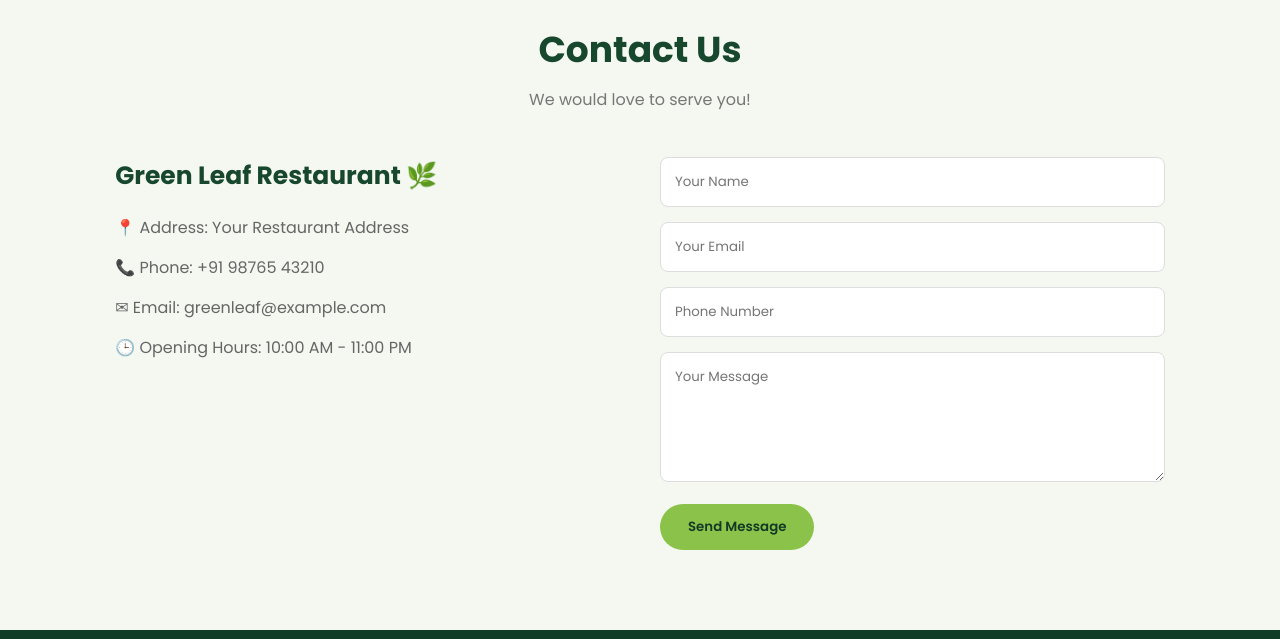
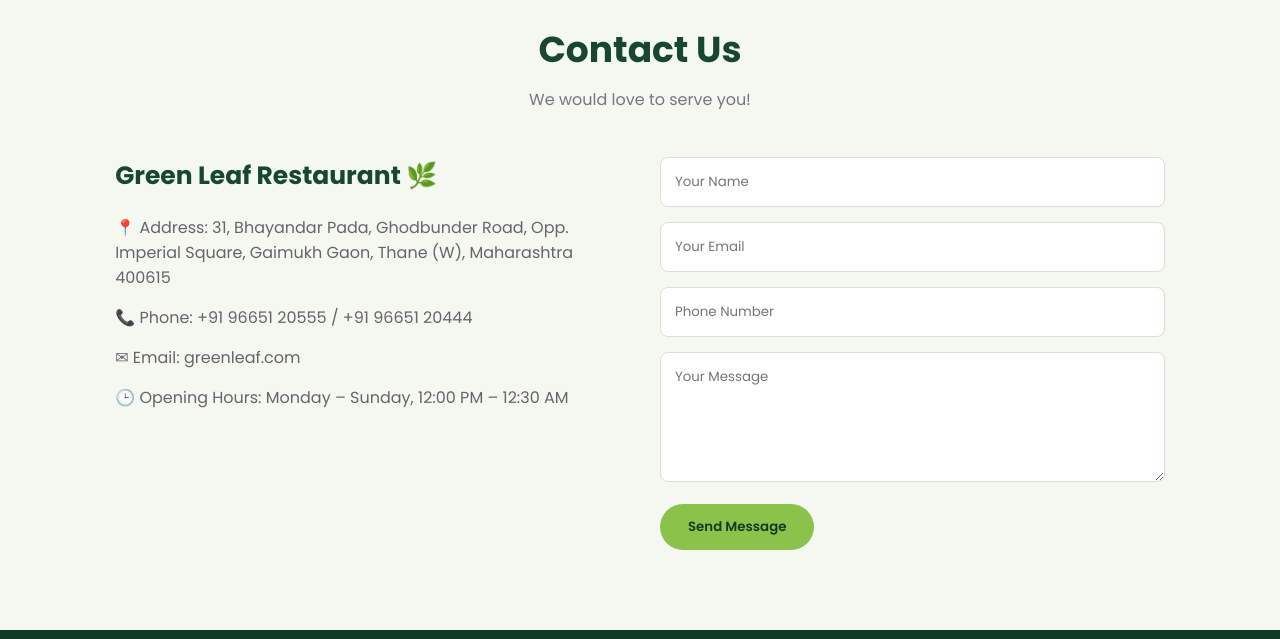
Before and after one commit to pandeyvighnesh0-cloud/legacy, a plain HTML site: page index.html in a window 1280 px wide. Shown: the part 3538-4177 px from the top of the page. Drawn offline with Linux system fonts and the light colour scheme.

Commit message:
Update index.html

```diff
--- a/index.html
+++ b/index.html
@@ -474,10 +474,10 @@ footer span {
     <div class="contact-container">
         <div class="contact-info">
             <h3>Green Leaf Restaurant 🌿</h3>
-            <p>📍 Address: Your Restaurant Address</p>
-            <p>📞 Phone: +91 98765 43210</p>
-            <p>✉ Email: greenleaf@example.com</p>
-            <p>🕒 Opening Hours: 10:00 AM - 11:00 PM</p>
+            <p>📍 Address: 31, Bhayandar Pada, Ghodbunder Road, Opp. Imperial Square, Gaimukh Gaon, Thane (W), Maharashtra 400615</p>
+            <p>📞 Phone: +91 96651 20555 / +91 96651 20444 </p>
+            <p>✉ Email: greenleaf.com</p>
+            <p>🕒 Opening Hours: Monday – Sunday, 12:00 PM – 12:30 AM</p>
         </div>
 
         <form class="contact-form"
```
